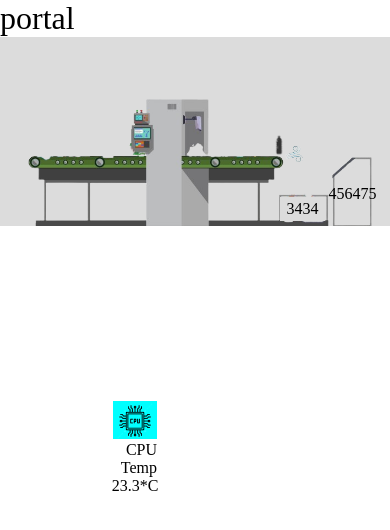
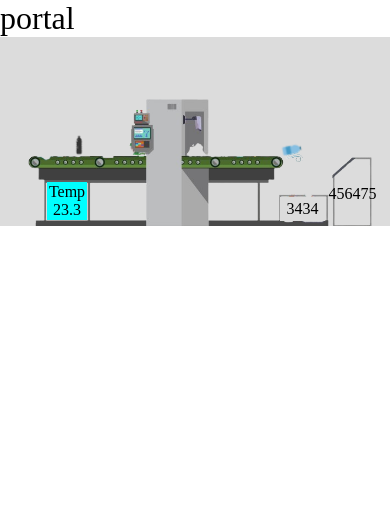
Before and after one commit to IRS-SHIVAM/testing_app, an Angular app: page / in a window 390 px wide. Shown: the top 530 px of the page. Built offline with nearby package versions, Linux system fonts and the light colour scheme.

Commit message:
cpu done

```diff
--- a/src/app/app.component.css
+++ b/src/app/app.component.css
@@ -40,6 +40,19 @@
     border-radius: 60px 0px 0px 0px;
     /* border-bottom: 6px solid rgb(80, 79, 79); */
 }
+.cpuTemp{
+    background-color: aqua;
+    width: 10%;
+    height: 20%;
+    position: absolute;
+    top: 365px;
+    left: 117px;
+    display: flex;
+    justify-content: center;
+    align-items: center;
+    flex-direction: column;
+}
+
 
 @keyframes rollImg1res1{
     0%{
@@ -268,6 +281,13 @@
         /* background-color: red; */
         width: 700px;
     }
+    .cpuTemp{
+        width: 10%;
+        height: 20%;
+        top: 255px;
+        left: 83px;
+    }
+
     .imgRoll1{
         left: 40px;
         top : 165px;
@@ -302,12 +322,25 @@
     .containner .navbar{
         display: none;
     }
+    .cpuTemp{
+        width: 10%;
+        height: 20%;
+        top: 255px;
+        left: 83px;
+    }
+
 }
 
 @media screen and (max-width : 700px) {
     .containner .imgContainner .suka{
         /* background-color: yellow; */
         width: 400px;
+    }
+    .cpuTemp{
+        width: 10%;
+        height: 20%;
+        top: 145px;
+        left: 47px;
     }
     .containner .navbar{
         display: none;
@@ -342,20 +375,3 @@
         border-radius: 30px 0px 0px 0px;
     }
 }
-
-.CPU{
-    background-color: aqua;
-    width: 11%;
-    height: 20%;
-    display: flex;
-    flex-direction: column;
-    justify-content: start;
-    align-items: center;
-    margin-left: 113px;
-    margin-top: 364px;
-    position: absolute;
-}
-
-.CPU img{
-    height: 40px;
-}
--- a/src/app/app.component.html
+++ b/src/app/app.component.html
@@ -14,9 +14,12 @@
     <img src="assets/suka.png" alt="abc" class="suka">
     <img src="/assets/img1.png" alt="imgRoll" height="75px" class="imgRoll1" />
     <img src="/assets/img2.png" alt="imgRoll" height="75px" class="imgRoll2" />
-    <div class="CPU"><img src="/assets/cpu.png" alt="CPU"/>CPU Temp <span>{{cpuTemp}}*C</span></div>
+
     <div class="ejectCount">{{ejectedCount}}</div>
     <div class="ignoreCount">{{rejectedCount}}</div>
-
+    <div class="cpuTemp">
+      <div class="CPU">Temp</div>
+      <div>{{cpuTemp}}</div>
+    </div>
   </div>
 </div>
```
